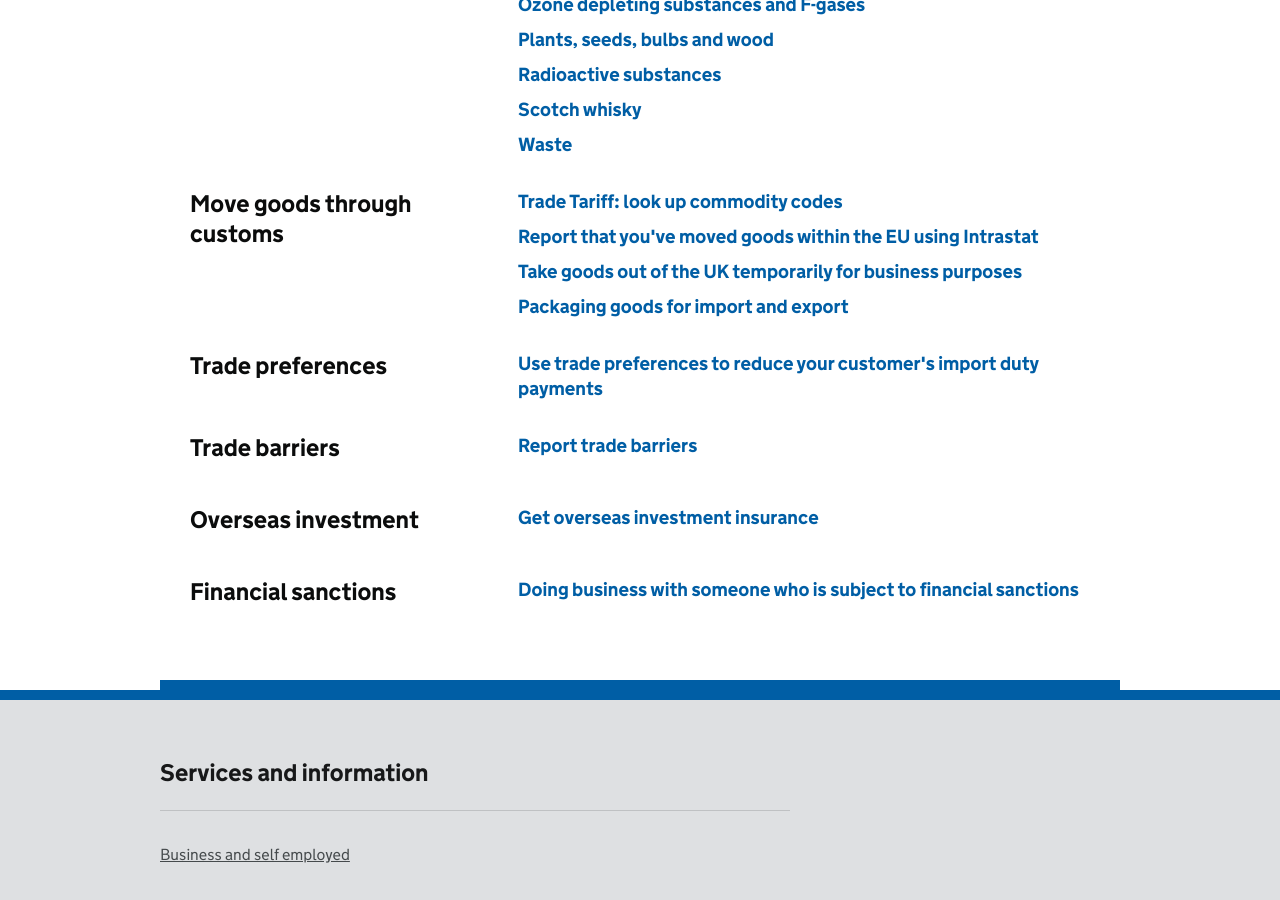
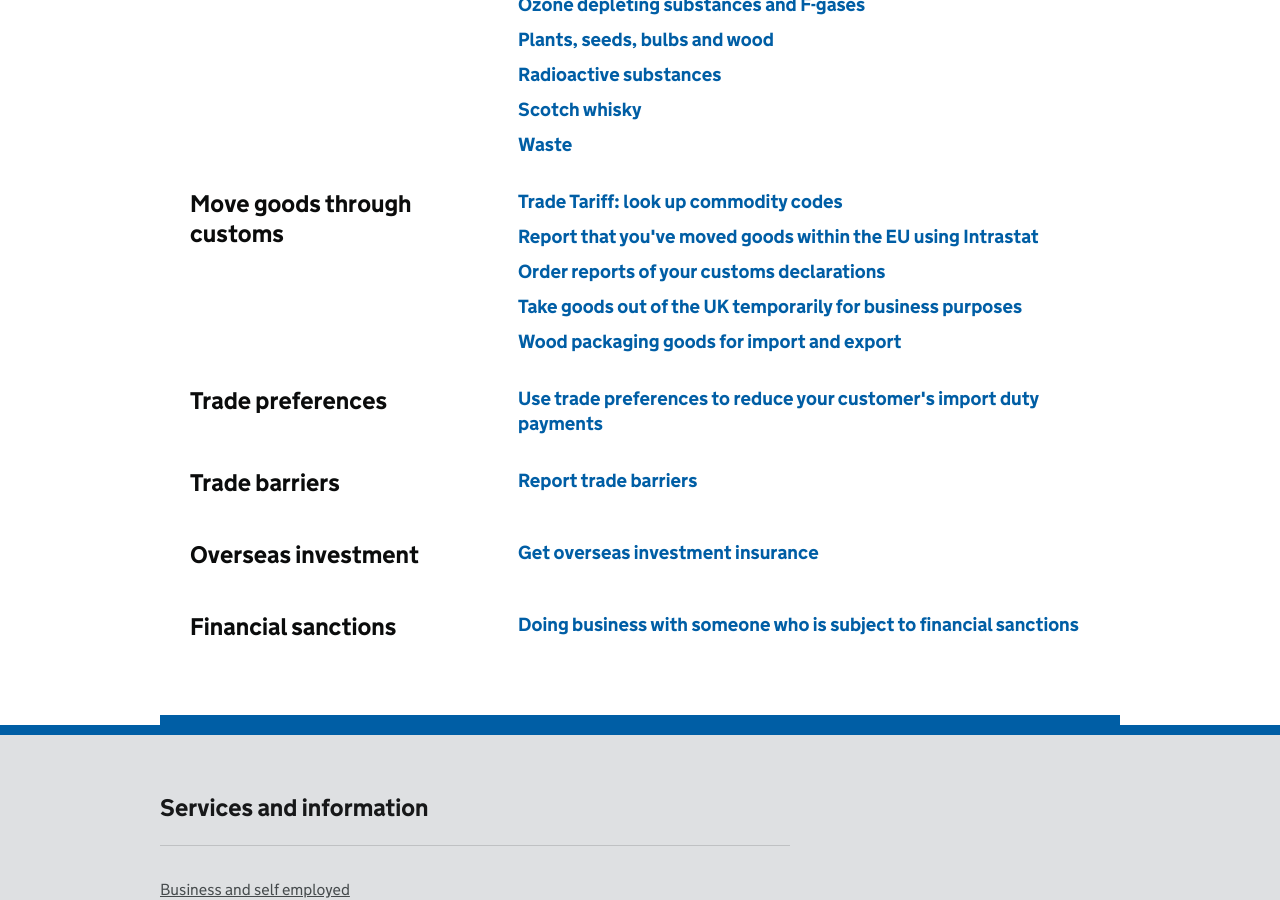
Before and after one commit to alphagov/govuk-import-export-prototype, a Jekyll site: the page built from topic/business-and-self-employed/exporting-and-doing-business-abroad.html, in a window 1280 px wide and 900 px high, scrolled down 1281 px. Built offline with Jekyll 4.4.1, drawn with Linux system fonts in a browser that asks for light colours.

Commit message:
Update exporting-and-doing-business-abroad.html

```diff
--- a/topic/business-and-self-employed/exporting-and-doing-business-abroad.html
+++ b/topic/business-and-self-employed/exporting-and-doing-business-abroad.html
@@ -72,9 +72,11 @@ index_lists:
        url: '/start/trade-tariff.html'
      - name: Report that you've moved goods within the EU using Intrastat
        url: '/guide/report-moved-goods-intrastat/when-you-must-register.html'
+     - name: Order reports of your customs declarations
+       url: '/order-customs-declaration-reports.html'
      - name: Take goods out of the UK temporarily for business purposes
        url: '/guide/take-goods-out-uk-temporarily-for-business/overview.html'
-     - name: Packaging goods for import and export
+     - name: Wood packaging goods for import and export
        url: '/guidance/wood-packaging-requirements.html'
 
  - title: Trade preferences
```
